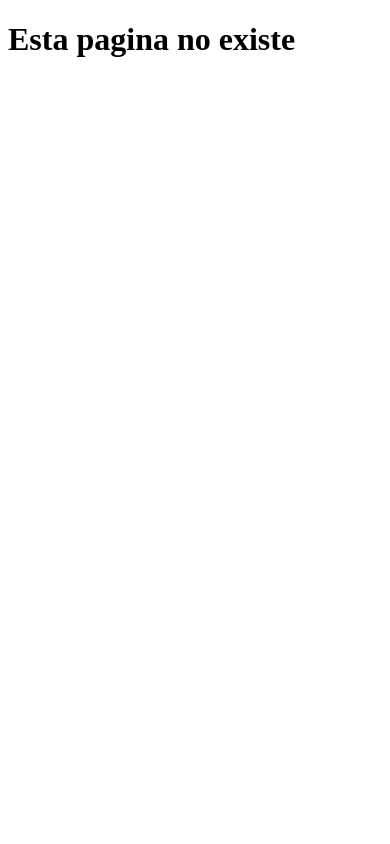
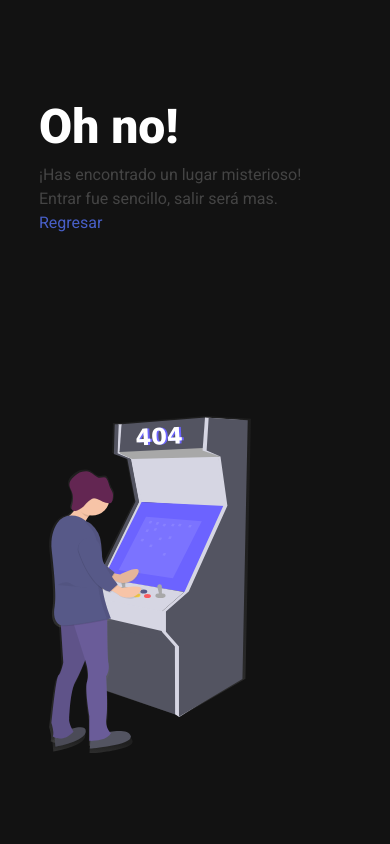
Before and after one commit to juanRebolledo/social-gamer, a PHP site: page /e404 in a window 390 px wide. Run offline with PHP 8.4, Linux system fonts and the light colour scheme.

Commit message:
error 404 page finish

```diff
--- a/app/views/E404/E404.php
+++ b/app/views/E404/E404.php
@@ -1,11 +1,26 @@
 <!DOCTYPE html>
 <html lang="en">
 <head>
-    <meta charset="UTF-8">
-    <meta name="viewport" content="width=device-width, initial-scale=1.0">
-    <title>Pagina no encontrada</title>
+<?php
+        $PATH = new PATH();
+        require_once("{$PATH->HEAD}head.php")
+    ?>
+    <link rel="stylesheet" href="<?php echo "{$PATH->CSS}E404.css" ?>">
+    <title>Oh no! ¿Dónde estamos?</title>
 </head>
 <body>
-    <h1>Esta pagina no existe</h1>
+    <div class="app flex-center">
+        <div class="c-error-404">
+            <div class="c-error-about">
+                <h1>Oh no!</h1>
+                <h2>¡Has encontrado un lugar misterioso!</h2>
+                <h2>Entrar fue sencillo, salir será mas.</h2>
+                <a href="/">Regresar</a>
+            </div>
+            <div class="c-error-img">
+                <?php require_once "{$PATH->IMG}e404.svg" ?>
+            </div>
+        </div>
+    </div>
 </body>
 </html>
--- /dev/null
+++ b/public/css/E404.css
@@ -0,0 +1,60 @@
+.c-error-404 {
+  align-items: center;
+  display: flex;
+  height: 80%;
+  justify-content: space-between;
+  width: 80%;
+}
+
+.c-error-404 .c-error-about {
+  font-family: 'Roboto';
+  width: 60%;
+}
+
+
+.c-error-404 .c-error-img {
+  height: 100%;
+  width: 40%;
+}
+
+.c-error-about h1 {
+  color: var(--c-white);
+  font-weight: 900;
+  font-size: 4em;
+}
+
+.c-error-about h2 {
+  color: var(--b-fourth);
+  font-size: 1.5em;
+}
+
+.c-error-img svg {
+  height: 100%;
+  width: 300px;
+}
+
+@media (max-width: 700px) {
+  .c-error-404 {
+    flex-direction: column;
+    height: 100%;
+    justify-content: space-around;
+    width: 100%;
+  }
+
+  .c-error-404 .c-error-about {
+    width: 80%;
+  }
+
+  .c-error-about h1 {
+    font-size: 3em;
+  }
+
+  .c-error-about h2 {
+    font-size: 1em;
+  }
+
+  .c-error-404 .c-error-img {
+    height: 40%;
+    width: 100%;
+  }
+}
```
Also changed, not shown: public/assets/img/e404.svg (added), public/assets/img/landing-banner3.png (deleted).
